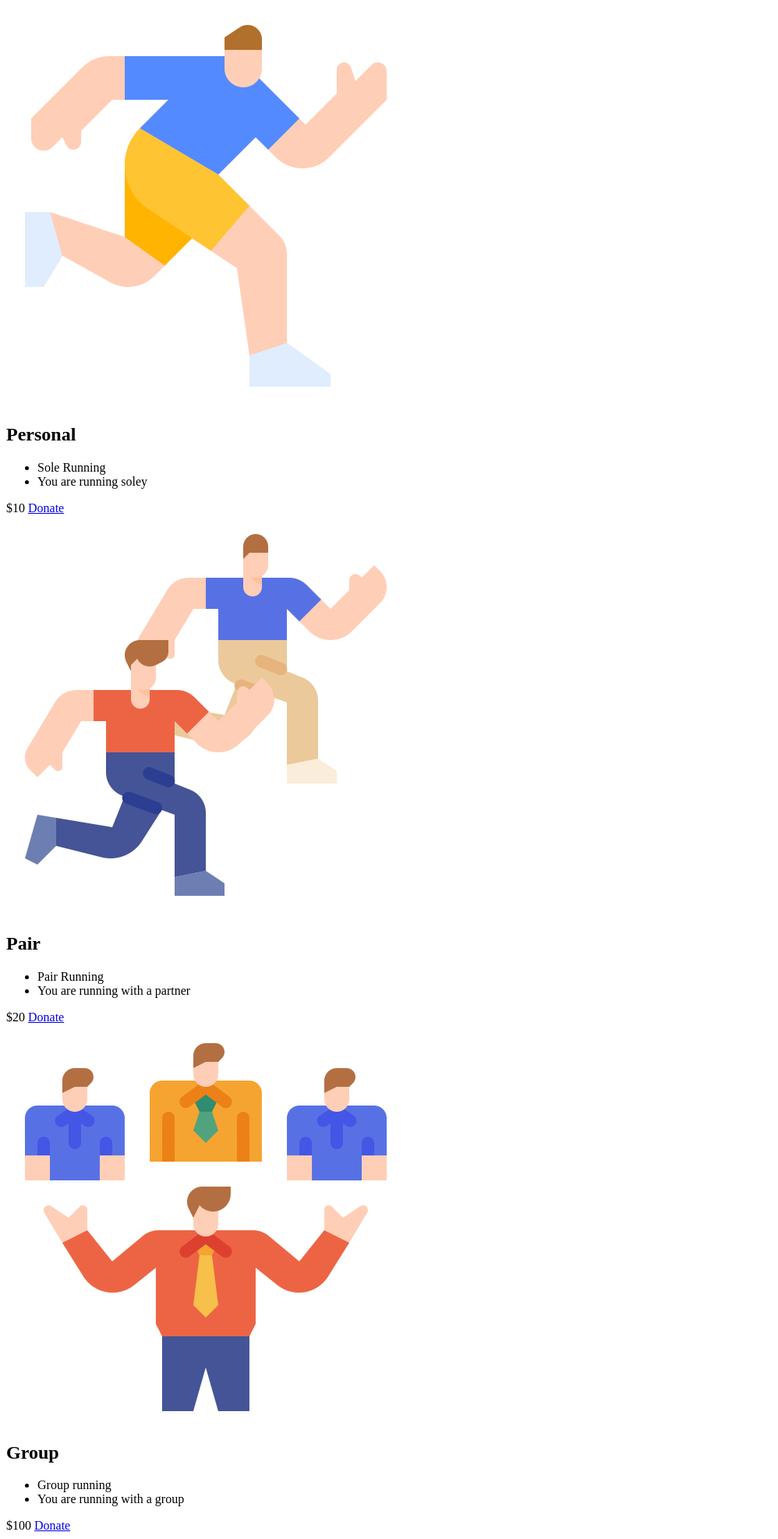
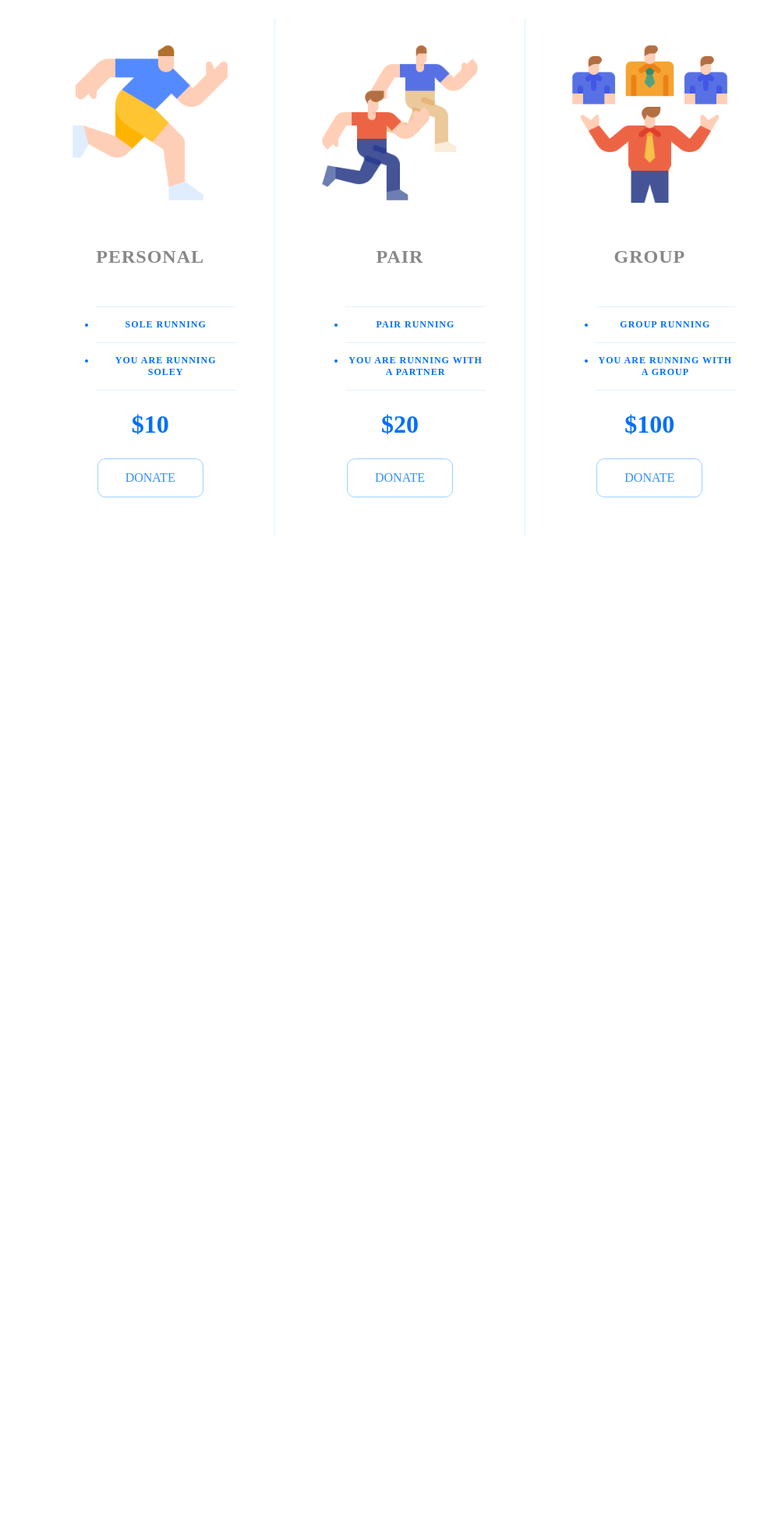
Before and after one commit to sheabunge/kit202-tutorials, a PHP site: page /donation.html in a window 1280 px wide. Shown: the whole page at 78% size, without its empty margins (0-998 px from the left). After the commit the page ends 688 px from the top, so only its background shows below. Run offline with PHP 8.4, Linux system fonts and the light colour scheme.

Commit message:
Add CSS rules to style.css

```diff
--- a/week03/style.css
+++ b/week03/style.css
@@ -4,6 +4,13 @@ All the contents and item should be aligned in the center using flexbox.
 minimum height of the body is 100vh.
 */
 
+.donation {
+	background-color: #60a9ff;
+	display: flex;
+	justify-content: center;
+	align-items: center;
+	min-height: 100vh;
+}
 
 /* with the class = "panel"
 Background color of the panel is white.
@@ -16,22 +23,42 @@ Texts are aligned in the center.
 All texts are displayed in uppercase.
 */
 
+.panel {
+	background-color: white;
+	border-radius: 10px;
+	padding: 15px 25px;
+	max-width: 960px;
+	display: flex;
+	flex-direction: column;
+	text-align: center;
+	text-transform: uppercase;
+}
 
 /* with the class = "pricing-plan"
 It has a border at the bottom with 1 px, solid style, color: #e1f1ff
 */
 
+.pricing-plan {
+	border-bottom: 1px solid #e1f1ff;
+}
 
 /* the last elements under the class = "pricing-plan"
 It does not have any borders
 */
 
+.pricing-plan:last-child {
+	border-bottom: 0;
+}
 
 /* the class = "running-img"
 it has a margin at the bottom : 25px.
 Maximum width size is 100%
 */
 
+.running-img {
+	margin-bottom: 25px;
+	max-width: 100%;
+}
 
 /* the class = "running-header"
 it has a color:#888
@@ -39,7 +66,11 @@ font is weighted at 600
 Letters have a space at 1px
 */
 
-
+.running-header {
+	color: #888;
+	font-weight: 600;
+	letter-spacing: 1px;
+}
 
 /* the class = "running-features"
 top margin is 50px
@@ -48,8 +79,15 @@ bottom margin is 25px
 colour is #016ff9
 */
 
+.running-features {
+	/*	margin-top: 50px;
+		margin-left: 0;
+		margin-right: 0;
+		margin-bottom: 25px;*/
 
-
+	margin: 50px 0 25px;
+	color: #016ff9;
+}
 
 /* the class = "running-features-item"
 font is weighted at 600
@@ -60,15 +98,34 @@ right and left padding width is 0
 it has a border at the top 1px wide with color #e1f1ff
 */
 
+.running-features-item {
+	font-weight: 600;
+	font-size: 12px;
+	letter-spacing: 1px;
+	padding: 15px 0;
+	border-top: 1px solid #e1f1ff;
+}
+
 /* the last element of the class = "running-features-item"
 it has a bottom border 1px wide with color #e1f1ff
 */
+
+.running-features-item:last-child {
+	border-bottom: 1px solid #e1f1ff;
+}
 
 /* the class = "running-donation"
 It has a color: #016ff9
 the font size is 32 px and weighted at 700
 it is displayed as block.
 */
+
+.running-donation {
+	color: #016ff9;
+	font-size: 32px;
+	font-weight: 700;
+	display: block;
+}
 
 /* the class = "donate-button"
 It has a border 1px wide with the color #9dd1ff
@@ -81,7 +138,33 @@ left and right margins are 0.
 it is displayed as inline-block.
 */
 
+.donate-button {
+	border: 1px solid #9dd1ff;
+	border-radius: 10px;
+	color: #348efe;
+	padding: 15px 35px;
+	margin: 25px 0;
+	display: inline-block;
+	text-decoration: none;
+}
 
 /* Advance: add media function
 When a user change the window size, panels are displayed as row.
 */
+
+@media (min-width: 900px) {
+
+	.panel {
+		flex-direction: row;
+	}
+
+	.pricing-plan {
+		border-right: 1px solid #e1f1ff;
+		border-bottom: 0;
+		padding: 25px 50px;
+	}
+
+	.pricing-plan:last-child {
+		border-right: 0;
+	}
+}
```
